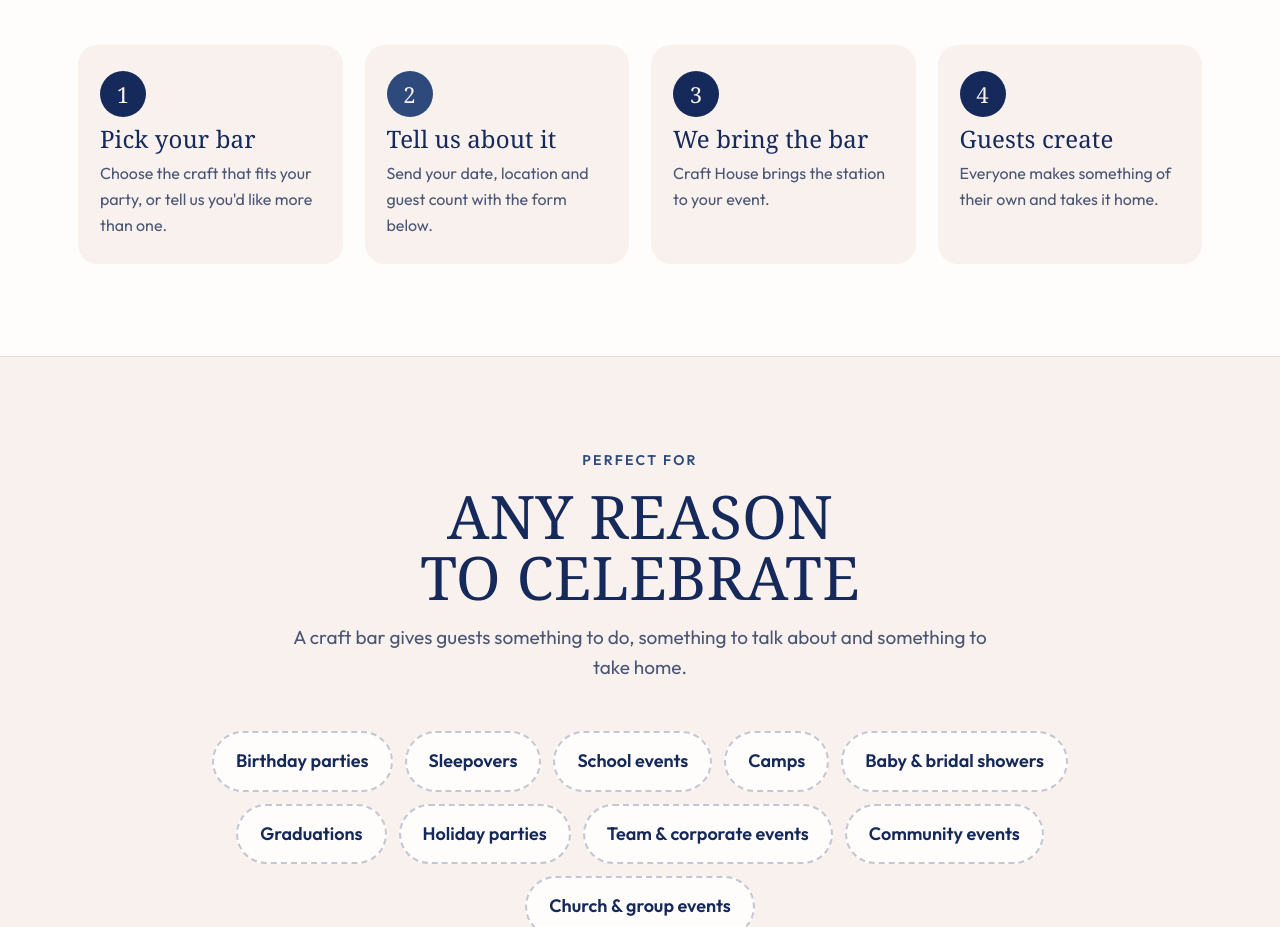
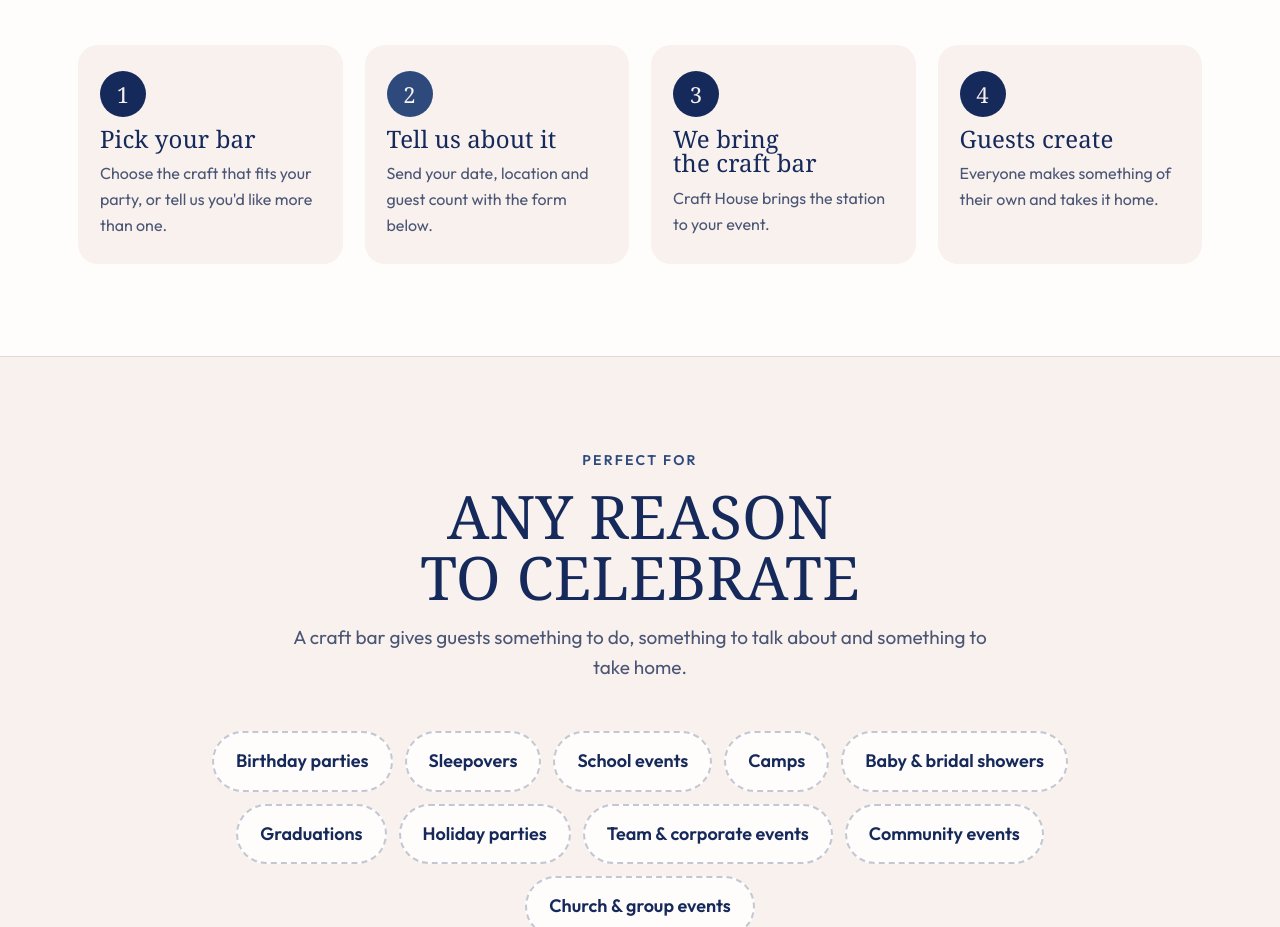
Before and after one commit to tks-labb/site-factory, a plain HTML site: page sites/craft-house/index.html in a window 1280 px wide. Shown: the part 2987-3914 px from the top of the page. Drawn offline with Linux system fonts and the light colour scheme; a web font is replaced by a local one.

Commit message:
Craft House: step 3 heading reads 'We bring the craft bar'
Co-Authored-By: Claude Opus 5.5 <noreply@anthropic.com>
Claude-Session: https://claude.ai/code/session_013vowqoFJxazwv51fZZnQLP

```diff
--- a/sites/craft-house/index.html
+++ b/sites/craft-house/index.html
@@ -447,7 +447,7 @@ footer img:hover { transform: rotate(-8deg) scale(1.08); }
       <ol class="steps">
         <li class="rv"><h3>Pick your bar</h3><p>Choose the craft that fits your party, or tell us you'd like more than one.</p></li>
         <li class="rv d1"><h3>Tell us about it</h3><p>Send your date, location and guest count with the form below.</p></li>
-        <li class="rv d2"><h3>We bring the bar</h3><p>Craft House brings the station to your event.</p></li>
+        <li class="rv d2"><h3>We bring the craft bar</h3><p>Craft House brings the station to your event.</p></li>
         <li class="rv d3"><h3>Guests create</h3><p>Everyone makes something of their own and takes it home.</p></li>
       </ol>
     </div>
```
